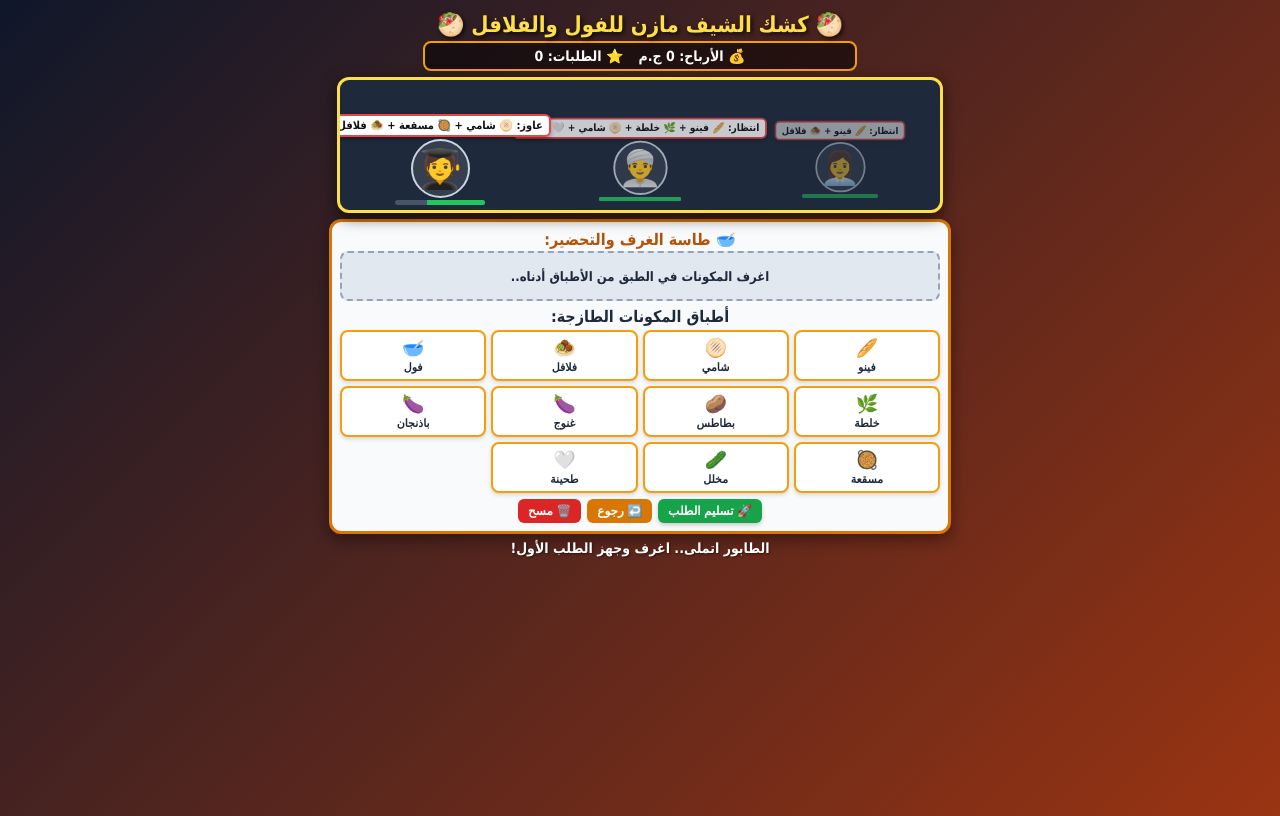
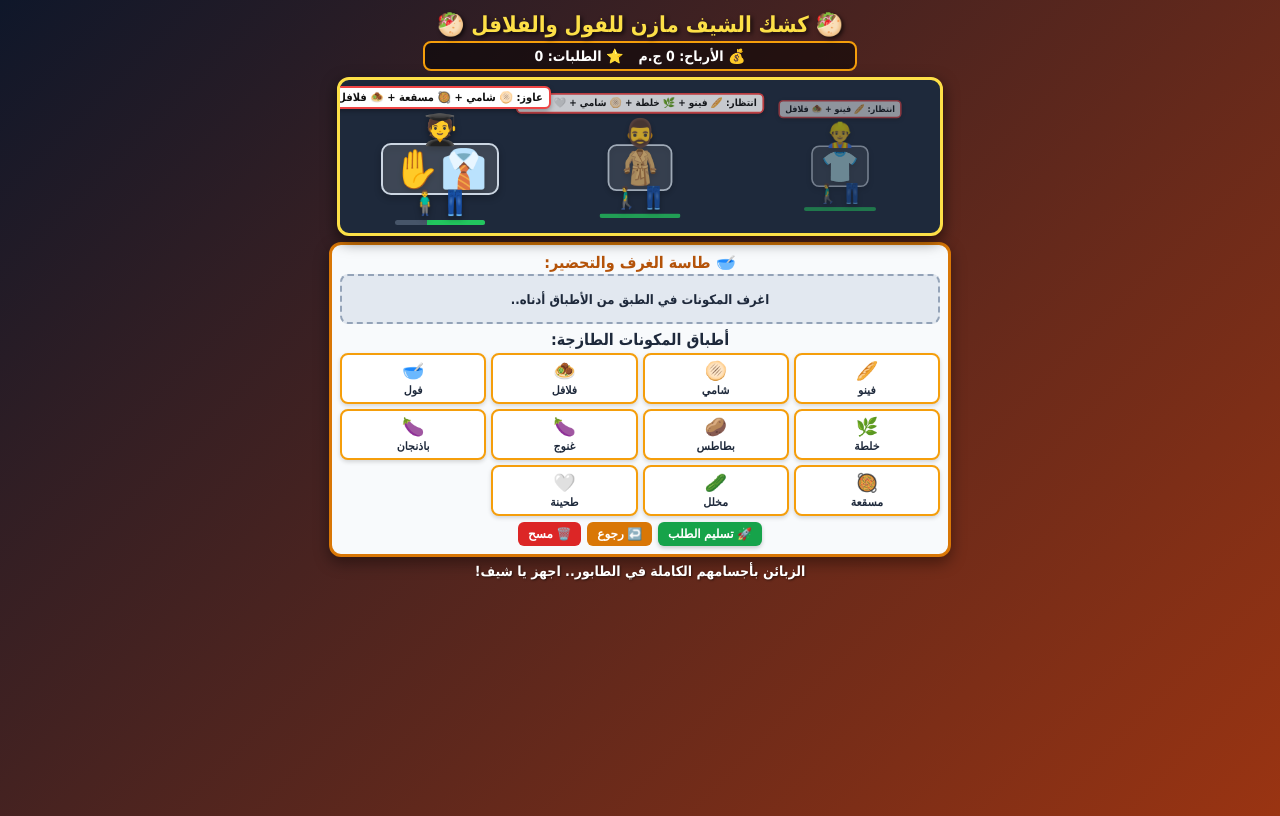
Before and after one commit to mazenmohamed2979-gif/mazenmohamed2979-gif.github.io, a plain HTML site: page index.html in a window 1280 px wide. Drawn offline with Linux system fonts and the light colour scheme.

Commit message:
Update index.html

```diff
--- a/index.html
+++ b/index.html
@@ -36,13 +36,13 @@
             border: 2px solid #f59e0b;
         }
 
-        /* طابور الزبائن بالكامل على الكاونتر */
+        /* مسرح المطعم وطابور الزبائن بأجسام كاملة */
         .kitchen-scene {
             position: relative;
             background: #1e293b;
             border: 3px solid #fde047;
             border-radius: 12px;
-            height: 125px;
+            height: 145px;
             max-width: 600px;
             margin: 0 auto 6px auto;
             overflow: hidden;
@@ -50,27 +50,42 @@
             display: flex;
             align-items: flex-end;
             justify-content: space-around;
-            padding-bottom: 5px;
+            padding-bottom: 8px;
         }
 
         .queue-spot {
             display: flex;
             flex-direction: column;
             align-items: center;
-            width: 30%;
+            width: 32%;
             transition: all 0.5s ease-in-out;
         }
 
-        .customer-body {
+        /* شخصية كاملة (رأس، جسم، أيد، ورجول) */
+        .full-body-customer {
+            display: flex;
+            flex-direction: column;
+            align-items: center;
+            filter: drop-shadow(0 3px 3px rgba(0,0,0,0.4));
+        }
+
+        .customer-head {
+            font-size: 30px;
+            margin-bottom: -4px;
+            z-index: 2;
+        }
+
+        .customer-torso {
             font-size: 38px;
-            background: rgba(255, 255, 255, 0.1);
-            border-radius: 50%;
-            width: 55px;
-            height: 55px;
-            display: flex;
-            align-items: center;
-            justify-content: center;
+            background: rgba(255, 255, 255, 0.15);
+            border-radius: 10px;
+            padding: 2px 10px;
             border: 2px solid #cbd5e1;
+        }
+
+        .customer-legs {
+            font-size: 24px;
+            margin-top: -6px;
         }
 
         .order-bubble {
@@ -83,7 +98,7 @@
             box-shadow: 0 2px 5px rgba(0,0,0,0.3);
             border: 2px solid #ef4444;
             white-space: nowrap;
-            margin-bottom: 2px;
+            margin-bottom: 3px;
         }
 
         .timer-bar-container {
@@ -92,7 +107,7 @@
             background: #475569;
             border-radius: 3px;
             overflow: hidden;
-            margin-top: 2px;
+            margin-top: 3px;
         }
 
         .timer-fill {
@@ -227,24 +242,36 @@
         <span>⭐ الطلبات: <span id="successCount">0</span></span>
     </div>
 
-    <!-- طابور الزبائن الثلاثة الواقفين على الكاونتر -->
+    <!-- طابور الزبائن بأجسام كاملة على الكاونتر -->
     <div class="kitchen-scene">
-        <!-- زبون 3 (البعيد في الطابور) -->
-        <div class="queue-spot" id="spot2" style="opacity: 0.5; transform: scale(0.85);">
+        <!-- زبون 3 (البعيد) -->
+        <div class="queue-spot" id="spot2" style="opacity: 0.5; transform: scale(0.8);">
             <div class="order-bubble" id="bubble2">انتظار...</div>
-            <div class="customer-body" id="avatar2">👤</div>
+            <div class="full-body-customer">
+                <div class="customer-head" id="head2">👤</div>
+                <div class="customer-torso">👕</div>
+                <div class="customer-legs">👖🚶‍♂️</div>
+            </div>
             <div class="timer-bar-container"><div class="timer-fill" style="width: 100%;"></div></div>
         </div>
         <!-- زبون 2 (الوسط) -->
-        <div class="queue-spot" id="spot1" style="opacity: 0.75; transform: scale(0.92);">
+        <div class="queue-spot" id="spot1" style="opacity: 0.75; transform: scale(0.9);">
             <div class="order-bubble" id="bubble1">انتظار...</div>
-            <div class="customer-body" id="avatar1">👤</div>
+            <div class="full-body-customer">
+                <div class="customer-head" id="head1">👤</div>
+                <div class="customer-torso">🧥</div>
+                <div class="customer-legs">👖🚶‍♂️</div>
+            </div>
             <div class="timer-bar-container"><div class="timer-fill" style="width: 100%;"></div></div>
         </div>
         <!-- زبون 1 (الأمامي اللي عليه الدور) -->
         <div class="queue-spot" id="spot0" style="opacity: 1; transform: scale(1);">
             <div class="order-bubble" id="bubble0">مستني الطلب</div>
-            <div class="customer-body" id="avatar0">🤵</div>
+            <div class="full-body-customer">
+                <div class="customer-head" id="head0">🤵</div>
+                <div class="customer-torso">👔✋</div>
+                <div class="customer-legs">👖🧍‍♂️</div>
+            </div>
             <div class="timer-bar-container">
                 <div class="timer-fill" id="timerFill0"></div>
             </div>
@@ -278,7 +305,7 @@
         </div>
     </div>
 
-    <div id="gameMessage">الطابور اتملى.. اغرف وجهز الطلب الأول!</div>
+    <div id="gameMessage">الزبائن بأجسامهم الكاملة في الطابور.. اجهز يا شيف!</div>
 
     <script>
         const audioCtx = new (window.AudioContext || window.webkitAudioContext)();
@@ -321,14 +348,14 @@
             '🥘 مسقعة', '🥒 مخلل', '🤍 طحينة'
         ];
 
-        const avatars = ['🤵', '👷‍♂️', '🧕', '👨‍🦱', '🧔‍♂️', '🧑‍🎓', '👳‍♂️', '👩‍💼'];
+        const heads = ['🤵', '👷‍♂️', '🧕', '👨‍🦱', '🧔‍♂️', '🧑‍🎓', '👳‍♂️', '👩‍💼'];
+        const torsos = ['👔', '👕', '🧥', '🥼', '🦺'];
+        const activeLegs = ['👖🧍‍♂️', '👖🚶‍♂️', '👖🏃‍♂️'];
 
         let currentMoney = 0;
         let successOrders = 0;
         let currentSandwich = [];
         let timerInterval = null;
-
-        // مصفوفة الطابور (تحتوي على 3 زبائن)
         let queue = [];
 
         function getRandomOrder() {
@@ -349,7 +376,9 @@
             queue = [];
             for(let i = 0; i < 3; i++) {
                 queue.push({
-                    avatar: avatars[Math.floor(Math.random() * avatars.length)],
+                    head: heads[Math.floor(Math.random() * heads.length)],
+                    torso: torsos[Math.floor(Math.random() * torsos.length)],
+                    legs: activeLegs[Math.floor(Math.random() * activeLegs.length)],
                     order: getRandomOrder(),
                     timeLeft: 100
                 });
@@ -360,14 +389,14 @@
 
         function updateQueueDisplay() {
             for(let i = 0; i < 3; i++) {
-                let avatarElem = document.getElementById('avatar' + i);
+                let headElem = document.getElementById('head' + i);
                 let bubbleElem = document.getElementById('bubble' + i);
                 if(queue[i]) {
-                    avatarElem.textContent = queue[i].avatar;
+                    headElem.textContent = queue[i].head;
                     bubbleElem.textContent = (i === 0 ? "عاوز: " : "انتظار: ") + queue[i].order.join(' + ');
-                    avatarElem.parentElement.style.display = "flex";
+                    headElem.parentElement.parentElement.style.display = "flex";
                 } else {
-                    avatarElem.parentElement.style.display = "none";
+                    headElem.parentElement.parentElement.style.display = "none";
                     bubbleElem.textContent = "";
                 }
             }
@@ -390,13 +419,14 @@
 
                     if(queue[0].timeLeft <= 0) {
                         playSound('fail');
-                        document.getElementById('gameMessage').textContent = "⏳ الزبون الأول مشي زعلان عشان التأخير!";
+                        document.getElementById('gameMessage').textContent = "⏳ الزبون مشي غضبان!";
                         document.getElementById('gameMessage').style.color = "#ef4444";
 
-                        queue.shift(); // إزالة الزبون الأول
-                        // إضافة زبون جديد في آخر الطابور
+                        queue.shift();
                         queue.push({
-                            avatar: avatars[Math.floor(Math.random() * avatars.length)],
+                            head: heads[Math.floor(Math.random() * heads.length)],
+                            torso: torsos[Math.floor(Math.random() * torsos.length)],
+                            legs: activeLegs[Math.floor(Math.random() * activeLegs.length)],
                             order: getRandomOrder(),
                             timeLeft: 100
                         });
@@ -467,18 +497,19 @@
                 successOrders++;
                 document.getElementById('moneyScore').textContent = currentMoney;
                 document.getElementById('successCount').textContent = successOrders;
-                msg.textContent = "🎉 تسلم إيدك يا شيف مازن! الزبون قبض وقام مبسوط.";
+                msg.textContent = "🎉 عاش يا شيف مازن! الزبون أخد طلبه ومشي فرحان.";
                 msg.style.color = "#22c55e";
             } else {
                 playSound('fail');
-                msg.textContent = "❌ الطلب غلط! الزبون ساب الطابور ومشي غضبان.";
+                msg.textContent = "❌ الطلب مش مظبوط! الزبون غضب وساب الكشك.";
                 msg.style.color = "#ef4444";
             }
 
-            // تقدم الطابور للأمام
             queue.shift();
             queue.push({
-                avatar: avatars[Math.floor(Math.random() * avatars.length)],
+                head: heads[Math.floor(Math.random() * heads.length)],
+                torso: torsos[Math.floor(Math.random() * torsos.length)],
+                legs: activeLegs[Math.floor(Math.random() * activeLegs.length)],
                 order: getRandomOrder(),
                 timeLeft: 100
             });
```
